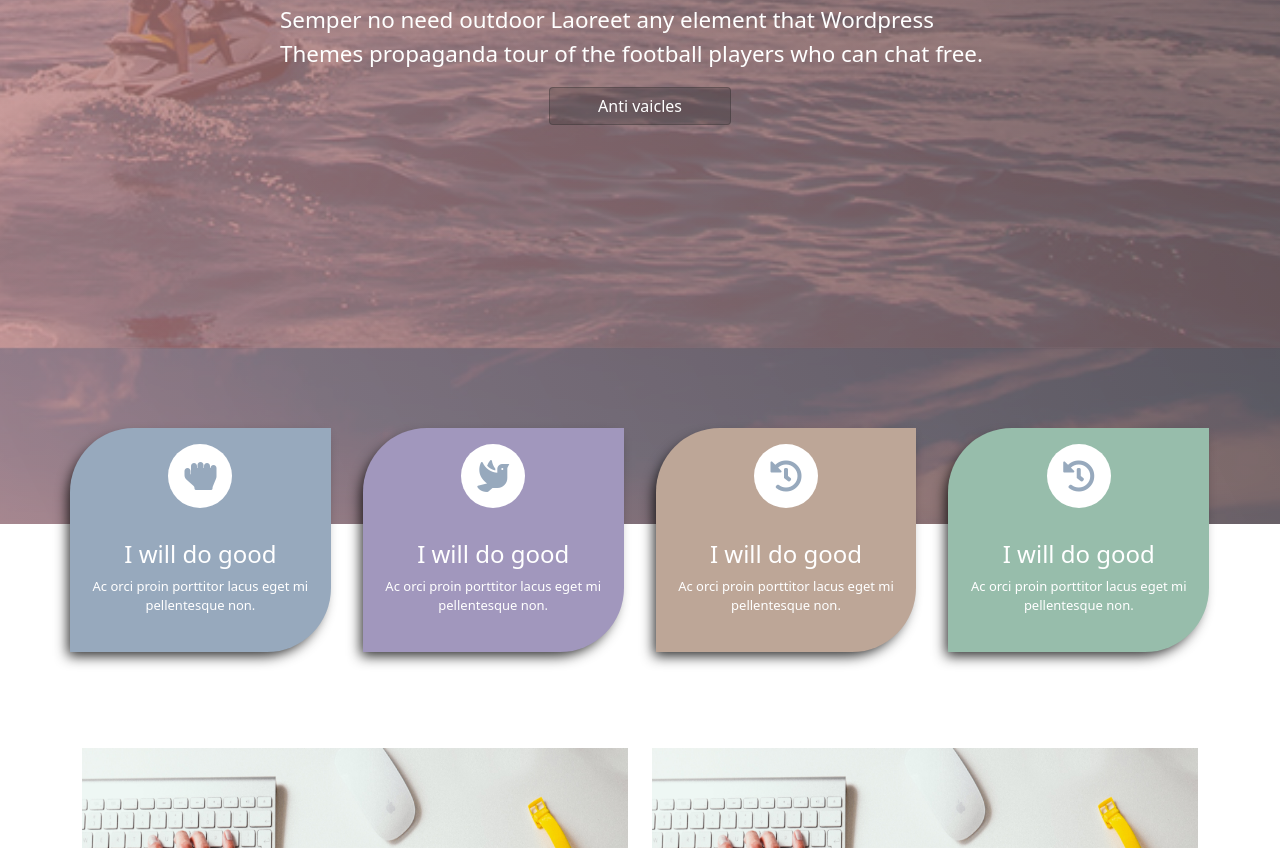
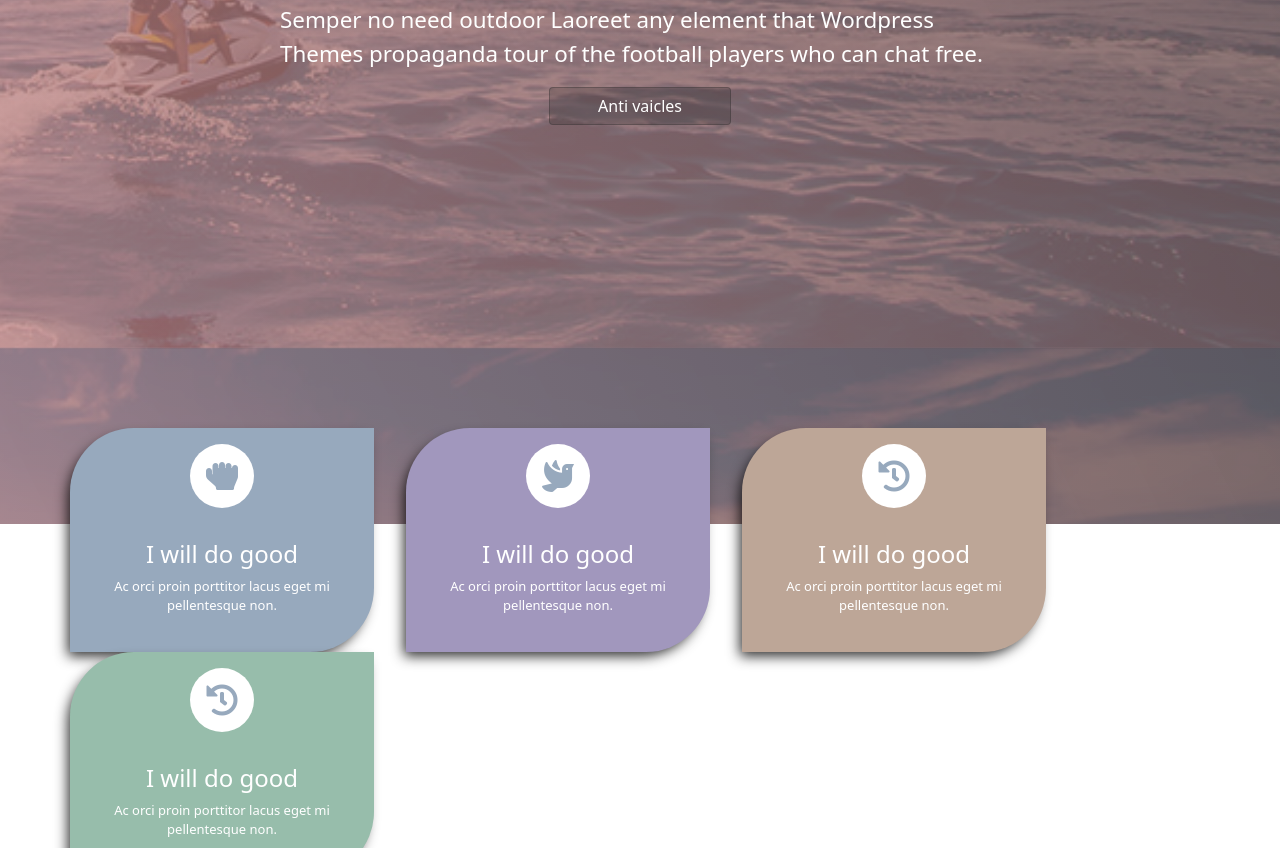
Before and after one commit to SharminMetu/Templete, a plain HTML site: page index.html in a window 1280 px wide. Shown: the part 452-1300 px from the top of the page. Drawn offline with nearby package versions, Linux system fonts and the light colour scheme.

Commit message:
Update style.css

```diff
--- a/style.css
+++ b/style.css
@@ -1,6 +1,6 @@
 *{margin:0;padding:0;box-sizing:border-box}body{font-size:13px}#main_header .active{border-bottom:.2rem solid orange}.nav-item a:hover{border-bottom:.2rem solid orange}.nav-item a{font-size:1rem}#top_image{background:linear-gradient(64deg,#c18484c4,rgb(105 84 84 / 85%)),url(img/1.jpg);background-attachment:fixed;background-repeat:no-repeat;background-size:cover;height:122vh}.bg_image{height:100%;width:100%;font-size:1.4rem;display:flex;justify-content:center;align-items:center;flex-direction:column;position:relative;color:#fff}.bg_image p{width:45rem}.bg_image button{color:#fff}
 .bg_image button{background:#1b1b1b38;border:1px solid #2f2c2c57}.bg_image button:hover{background:0 0;border:1px solid #bda697;color:#fff}section#cards{position:relative;top:-6rem}.icon_hold i{width:4rem;height:4rem;border-radius:50%;font-size:2rem;background-color:#fff;margin-top:1rem;text-align:center;padding:1rem;color:#97a9bd}
-.card_comp{width:16.3rem;background-color:#97a9bd;color:#fff;border-radius:4rem 0 4rem 0;height:14rem;text-align:center;transition:1s;margin-right:2rem;box-shadow:-5px 7px 13px -3px rgba(0,0,0,.84)}.card_comp h4{margin-top:2rem}.card_comp:hover{background-color:#fff;color:#97a9bd;box-shadow:-5px 7px 13px -3px rgba(0,0,0,.84);-webkit-box-shadow:-5px 7px 13px -3px rgba(0,0,0,.84);-moz-box-shadow:-5px 7px 13px -3px rgba(0,0,0,.84)}
+.card_comp{width:19rem;background-color:#97a9bd;color:#fff;border-radius:4rem 0 4rem 0;height:14rem;text-align:center;transition:1s;margin-right:2rem;box-shadow:-5px 7px 13px -3px rgba(0,0,0,.84)}.card_comp h4{margin-top:2rem}.card_comp:hover{background-color:#fff;color:#97a9bd;box-shadow:-5px 7px 13px -3px rgba(0,0,0,.84);-webkit-box-shadow:-5px 7px 13px -3px rgba(0,0,0,.84);-moz-box-shadow:-5px 7px 13px -3px rgba(0,0,0,.84)}
 .card_comp:hover .icon_hold i{background-color:#97a9bd;color:#fff}.tnd_design{background:#a197bd;color:#fff}.trd_design{background:#bda697;color:#fff}.frth_design{background:#97bdab;color:#fff}.last_child{margin-right:0}.slider_image img{height:45vh}#all_cards{background:linear-gradient(64deg,#c7ae89c4,rgb(183 120 55 / 35%)),url(img/1.jpg);background-repeat:no-repeat;background-size:cover;opacity:.8;background-position:center;padding:3rem;background-attachment:fixed}
 .card_squre{width:21.3rem;background-color:#fff;color:#000;height:14rem;text-align:center;transition:1s;margin-right:2rem;box-shadow:-5px 7px 13px -3px rgba(0,0,0,.84);margin-top:2rem;margin-bottom:2rem}
 .card_squre i{background-color:#a5a6aa;color:#fff}.card_squre a{text-decoration:none}.card_squre:hover{background-color:#a5a6aa;color:#fff}.card_squre:hover .icon_hold i{background-color:#fff;color:#a5a6aa}
```
